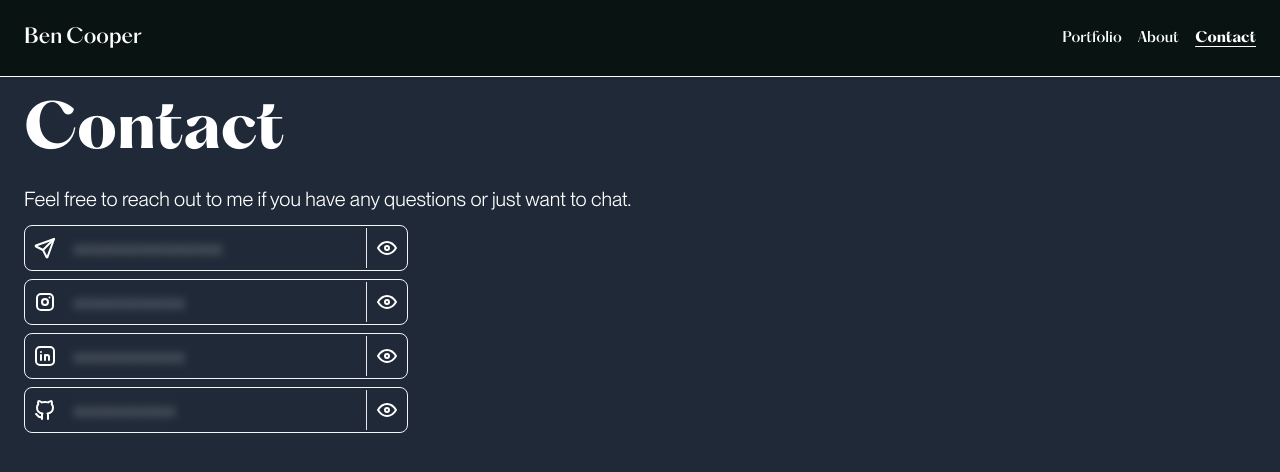
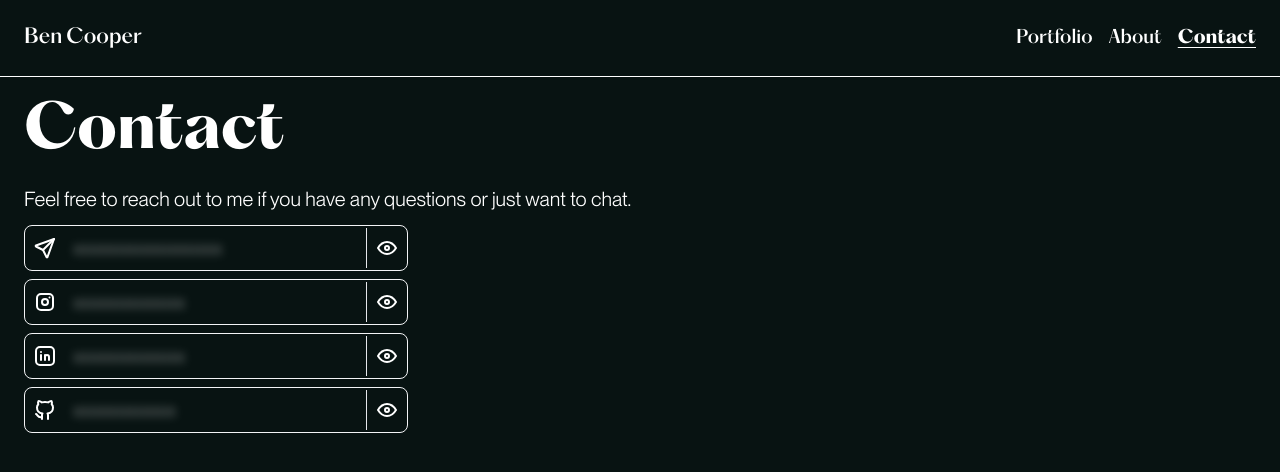
Before and after one commit to ben-coo-per/personal-website, a SvelteKit app: page /contact in a window 1280 px wide. Shown: the top 472 px of the page. Built offline with nearby package versions, Linux system fonts and the light colour scheme.

Commit message:
changed background color

```diff
--- a/src/components/Header.svelte
+++ b/src/components/Header.svelte
@@ -27,7 +27,7 @@
 		in:fade|global
 	>
 		<h3 class="text-lg sm:text-xl">Ben Cooper</h3>
-		<div class="text-sm md:text-md flex gap-2 md:gap-4 items-center">
+		<div class="text-sm md:text-lg flex gap-4 items-center">
 			<a href="/" class="hover:text-gray-400" class:active={$page.url.pathname === '/'}>Portfolio</a
 			>
 			<a href="/about" class="hover:text-gray-400" class:active={$page.url.pathname === '/about'}
--- a/src/routes/about/+page.svelte
+++ b/src/routes/about/+page.svelte
@@ -8,7 +8,7 @@
 	import { PortableText } from '@portabletext/svelte';
 </script>
 
-<section class="text-white p-6 bg-gray-800 h-screen" in:fade|global={{ duration: 350 }}>
+<section class="text-white p-6 bg-custom-black h-screen" in:fade|global={{ duration: 350 }}>
 	<div class="container mx-auto relative">
 		<h1 class="text-6xl font-serif font-bold">About</h1>
 		<div class="text-xl mt-6">
--- a/src/routes/contact/+page.svelte
+++ b/src/routes/contact/+page.svelte
@@ -23,7 +23,7 @@
 	}
 </script>
 
-<section class="text-white p-6 bg-gray-800 h-screen" in:fade|global={{ duration: 350 }}>
+<section class="text-white p-6 bg-custom-black h-screen" in:fade|global={{ duration: 350 }}>
 	<div class="container mx-auto relative">
 		<h1 class="text-6xl font-serif font-bold">Contact</h1>
 		<div class=" mt-6 flex flex-col gap-3">
--- a/src/routes/project/[slug]/+page.svelte
+++ b/src/routes/project/[slug]/+page.svelte
@@ -23,18 +23,18 @@
 
 <svelte:window bind:scrollY />
 
-<section class="text-white p-6 bg-gray-800" in:fade|global={{ duration: 350 }}>
+<section class="text-white p-6 bg-custom-black" in:fade|global={{ duration: 350 }}>
 	<div class="container mx-auto relative">
 		{#if project.gallery}
 			<div class="md:h-screen">
-				<h1 class="text-6xl font-serif font-bold">{project.title}</h1>
+				<h1 class="text-6xl font-serif font-bold relative z-10">{project.title}</h1>
 				<h3
-					class="text-2xl font-sans md:w-min md:whitespace-nowrap md:pr-4 rounded-xl relative bg-gray-800 bg-opacity-50 z-10"
+					class="text-2xl font-sans md:w-min md:whitespace-nowrap md:pr-4 rounded-xl relative bg-custom-black bg-opacity-50 z-10"
 				>
 					{project.subtitle}
 				</h3>
 				<p
-					class="mt-6 text-md md:w-1/3 lg:w-1/2 py-2 relative bg-gray-800 rounded-xl bg-opacity-50 z-10"
+					class="mt-6 text-md md:w-1/3 lg:w-1/2 py-2 relative bg-custom-black rounded-xl bg-opacity-50 z-10"
 				>
 					{project.mainDescription}
 				</p>
@@ -43,7 +43,7 @@
 						class="md:absolute top-2 md:-top-4 right-0 md:w-2/3"
 						src={urlFor(project.mainImage).width(MAIN_IMG_WIDTH).url()}
 						alt={project.title}
-						style="transform: translate(0,{scrollY / 8}px)"
+						style="transform: translate(0, {scrollY / 8}px)"
 					/>
 				{/if}
 			</div>
@@ -53,7 +53,7 @@
 					{#if item._type === 'image'}
 						<img class="w-full my-6" src={urlFor(item).width(IMG_WIDTH).url()} alt="product" />
 					{:else if item.text}
-						<p class="text-lg my-6 py-2 bg-gray-800 bg-opacity-50">
+						<p class="text-lg my-6 py-2 bg-custom-black bg-opacity-50">
 							{item.text}
 						</p>
 					{/if}
```
